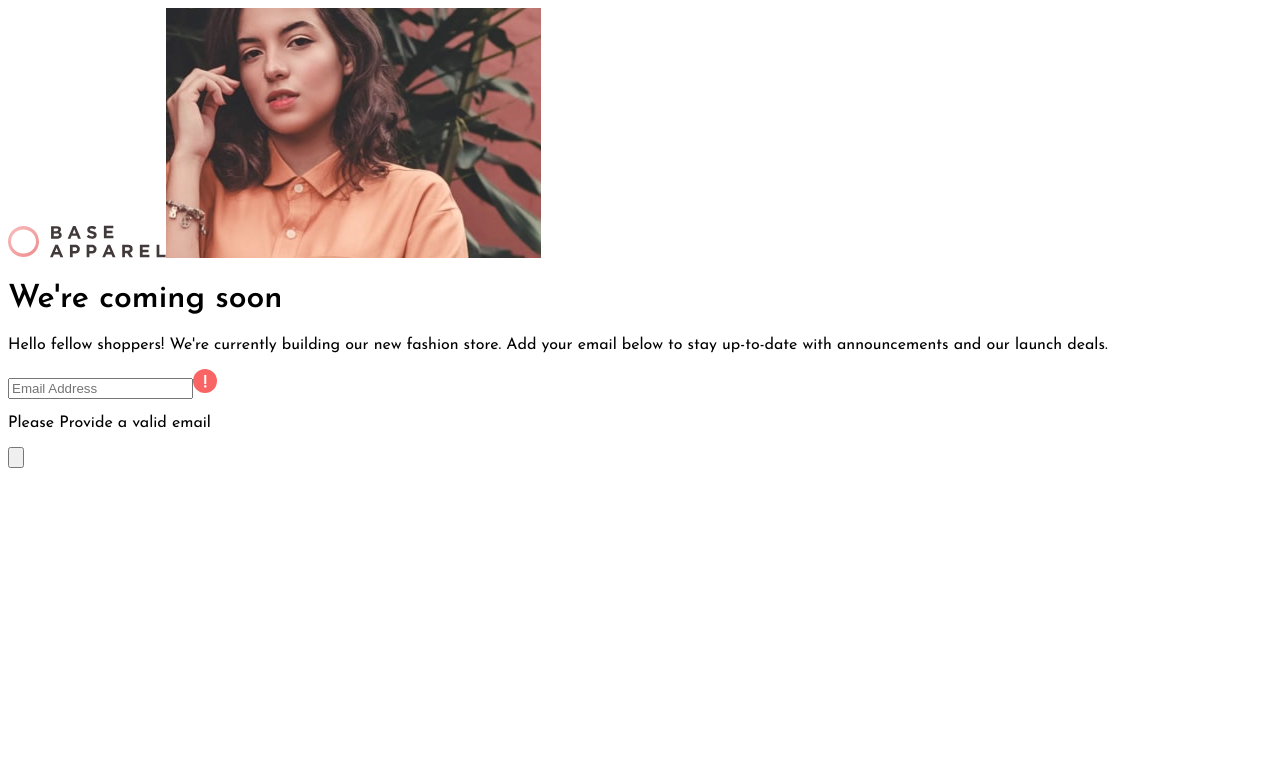
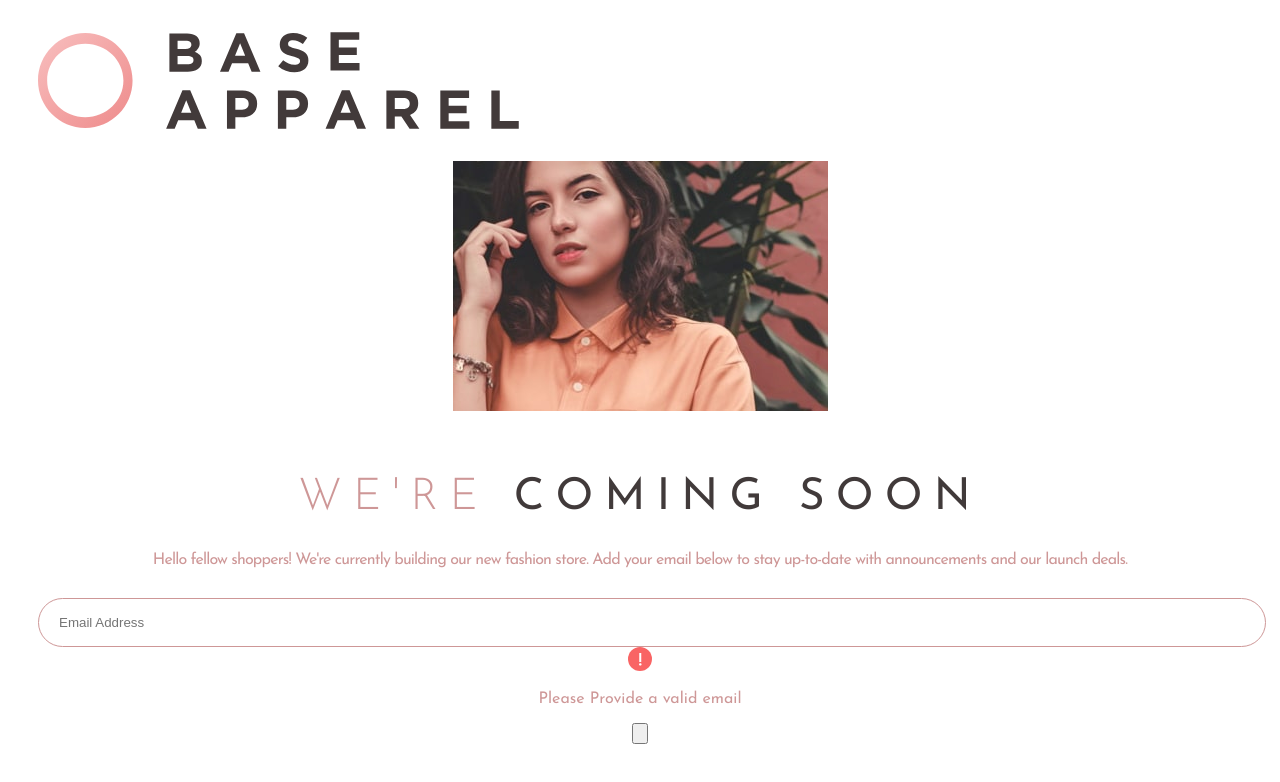
Before and after one commit to royeradames/base-apparel-coming-soon-page, a React (Create React App) app: page / in a window 1280 px wide. Shown: the top 782 px of the page. Built offline with nearby package versions, Linux system fonts and the light colour scheme.

Commit message:
📦 style the header, and message

```diff
--- a/src/styles/_main-container.scss
+++ b/src/styles/_main-container.scss
@@ -2,4 +2,59 @@
 .main-container{
     font-family: 'Josefin Sans', sans-serif;
     font-size: 1.6rem;
+    color: var(--color-red-200);
+    text-align: center;
+
+    // layout
+    margin: 3rem 0 8rem 0rem;
+    display: grid;
+    grid-template-columns: minmax(0, 3rem) 1fr minmax(0, 3rem);
+    grid-template-areas:
+        ". logo ."
+        "img img img"
+        ". title ."
+        ". message ."
+        ". form ."
+    ;
+    row-gap: 3rem;
 }
+
+.logo{
+    grid-area: logo;
+    width: 40%;
+}
+.picture{
+    grid-area: img;
+}
+.title{
+    margin: 0;
+    margin-top: 3rem;
+    grid-area: title;
+    font-size: 4.4rem;
+    line-height: 4.7rem;
+    letter-spacing: 1.126rem;
+    text-transform: uppercase;
+    font-weight: 300;
+    &--highlight{
+        color: var(--color-red-700);
+        font-weight: 400;
+    }
+}
+.message{
+    grid-area: message;
+
+    margin: 0;
+    letter-spacing: -.083rem;
+}
+.form{
+    grid-area: form;
+
+    &__email{
+        border-radius: 3rem;
+        width: 100%;
+        height: 4.5rem;
+    	border: var(--color-red-200) .1rem solid;
+        color: var(--color-red-200);
+        padding-left: 2rem;
+    }
+}
```
